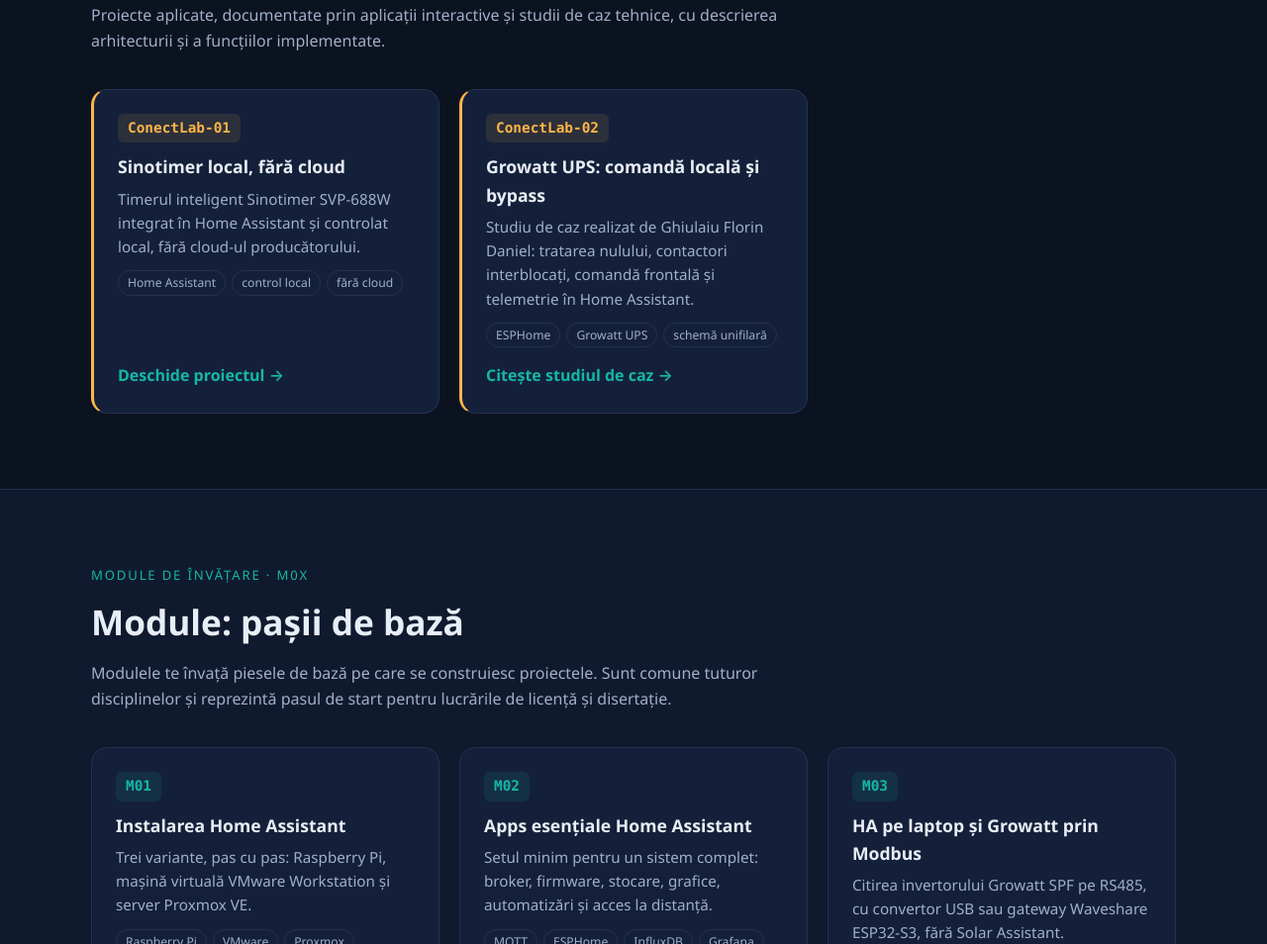
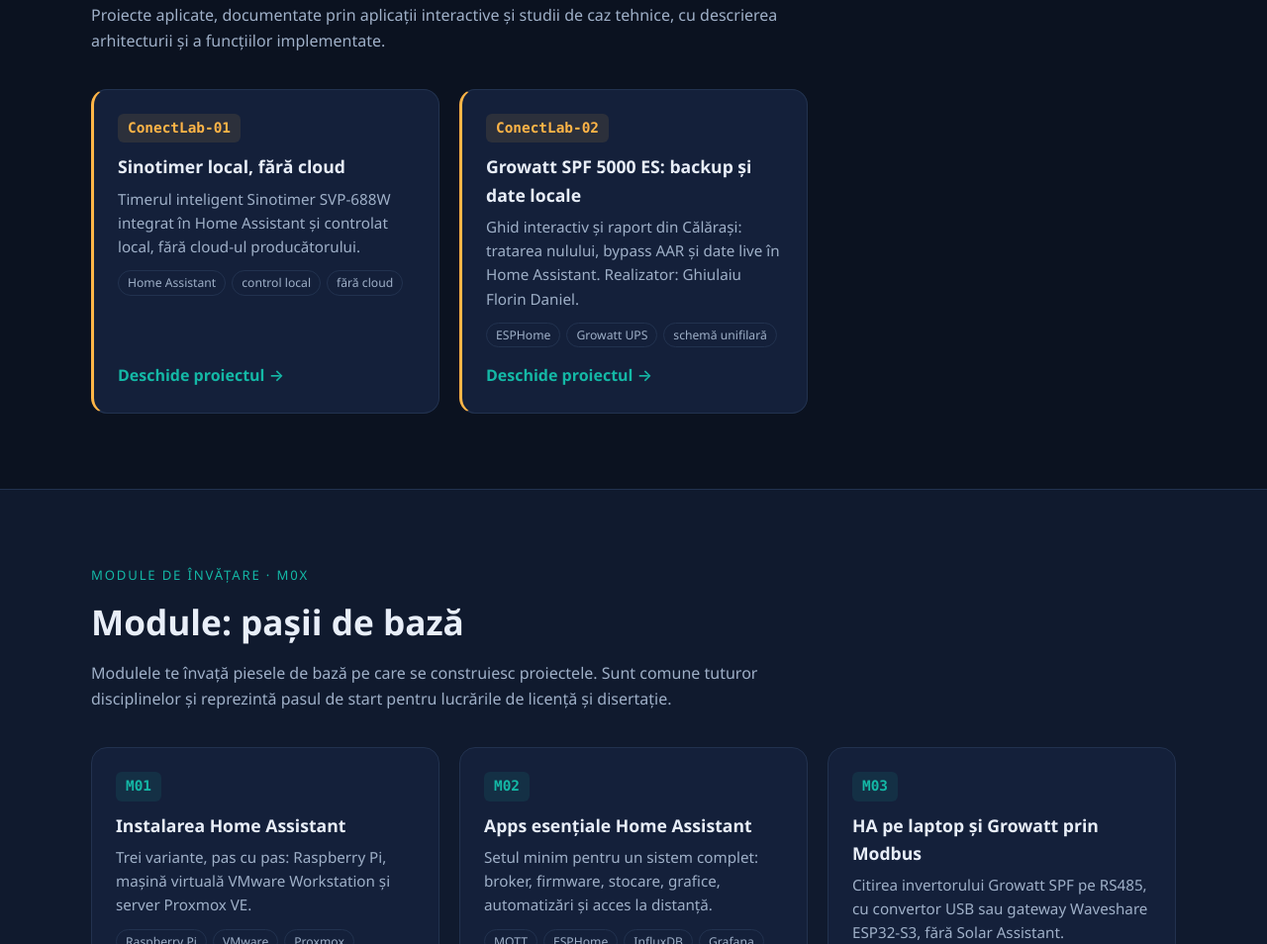
Before and after one commit to conectlab-upb/conectlab-upb.github.io, a plain HTML site: page index.html in a window 1280 px wide. Shown: the part 2423-3377 px from the top of the page at 99% size. Drawn offline with Linux system fonts and the light colour scheme.

Commit message:
Leagă CL-P02 la ghidul interactiv și raportul din Călărași

```diff
--- a/index.html
+++ b/index.html
@@ -223,10 +223,10 @@
       </div>
       <div class="card item proj">
         <span class="code o">ConectLab-02</span>
-        <h3>Growatt UPS: comandă locală și bypass</h3>
-        <p>Studiu de caz realizat de Ghiulaiu Florin Daniel: tratarea nulului, contactori interblocați, comandă frontală și telemetrie în Home Assistant.</p>
+        <h3>Growatt SPF 5000 ES: backup și date locale</h3>
+        <p>Ghid interactiv și raport din Călărași: tratarea nulului, bypass AAR și date live în Home Assistant. Realizator: Ghiulaiu Florin Daniel.</p>
         <div class="chips"><span class="chip">ESPHome</span><span class="chip">Growatt UPS</span><span class="chip">schemă unifilară</span></div>
-        <a class="go" href="https://github.com/conectlab-upb/Growatt">Citește studiul de caz →</a>
+        <a class="go" href="ConectLab-02-Growatt-UPS/">Deschide proiectul →</a>
       </div>
     </div>
   </div>
```
